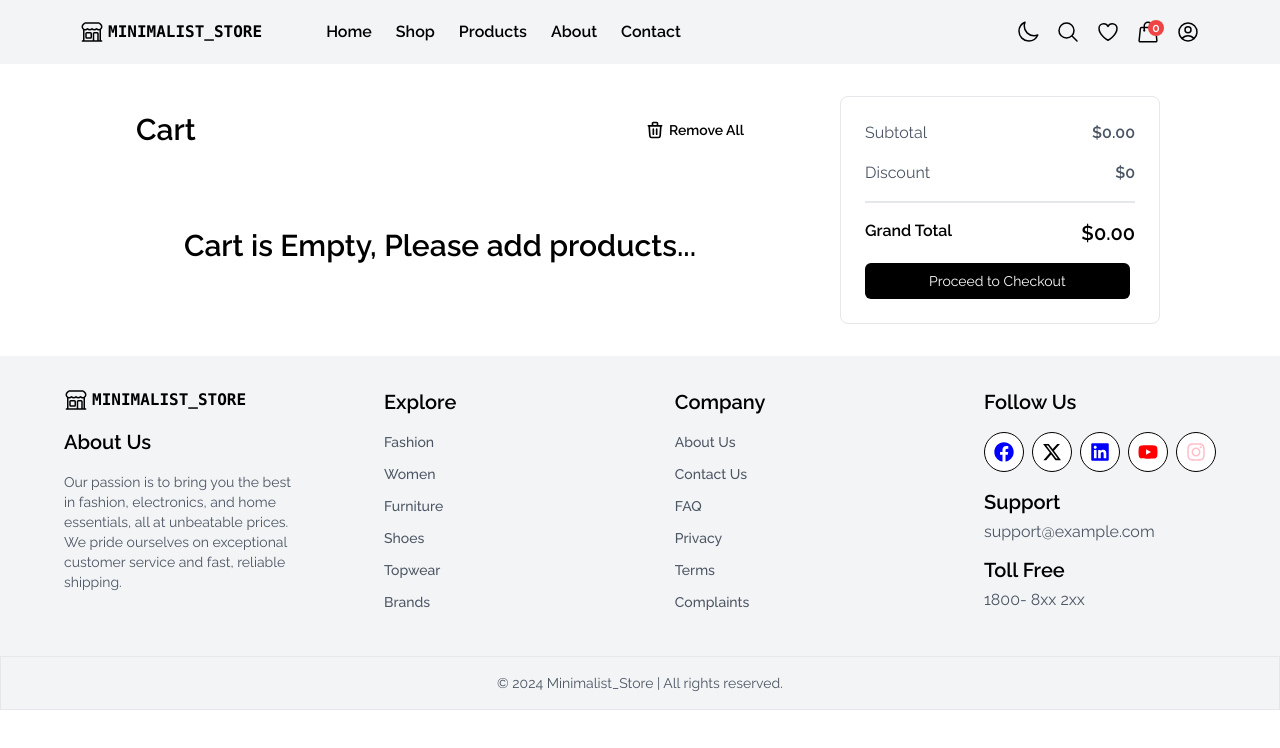
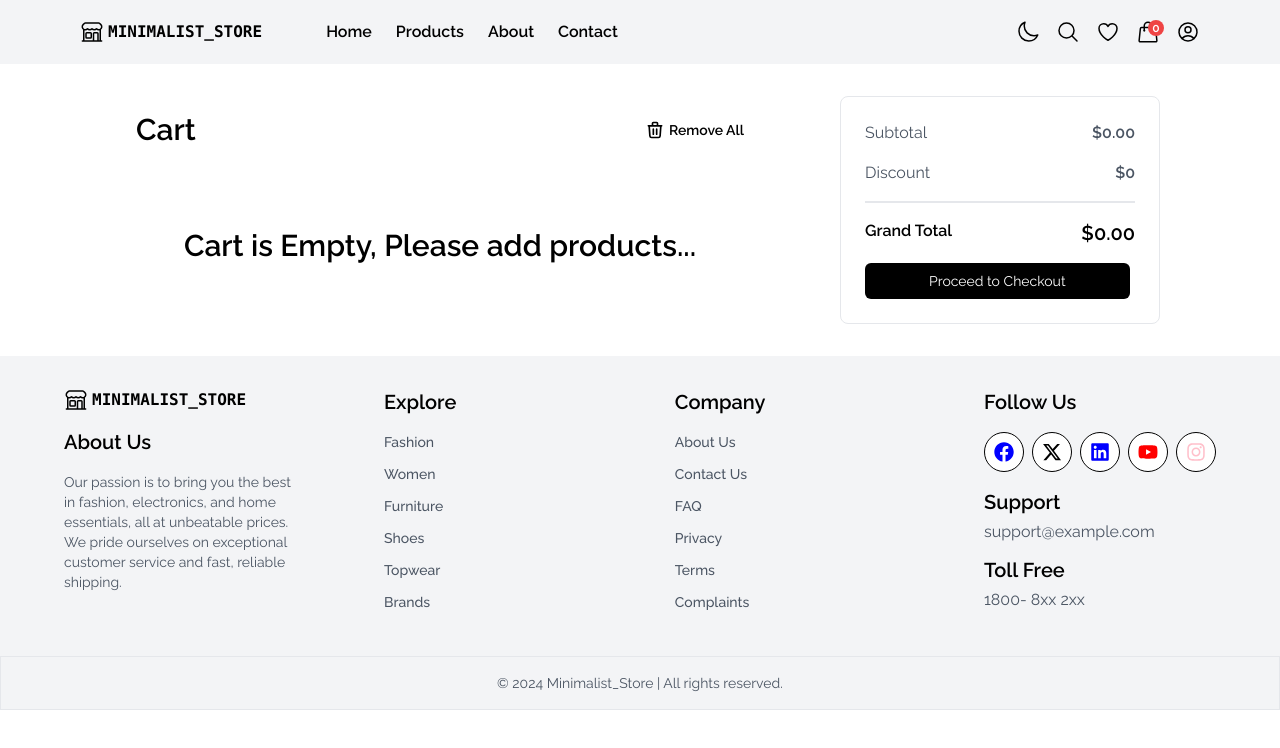
Before and after one commit to vinayak-madivalar/minimalist_ecom_store, a Next.js app: page /cart in a window 1280 px wide. Shown: the top 748 px of the page. Built offline with nearby package versions, Linux system fonts and the light colour scheme.

Commit message:
minor change

```diff
--- a/src/components/Navbar.jsx
+++ b/src/components/Navbar.jsx
@@ -28,7 +28,6 @@ const Navbar = () => {
           <Link href={"/"}>
             <li>Home</li>
           </Link>
-          <li>Shop</li>
           <Link href={"/products"}>
             <li>Products</li>
           </Link>
```
